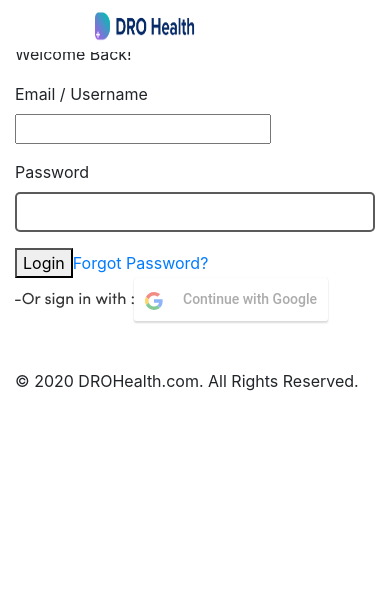
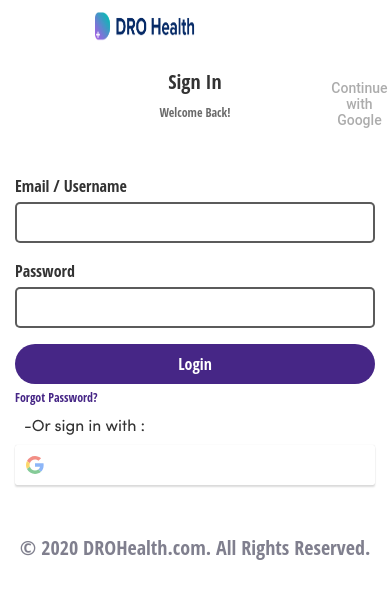
Before and after one commit to siccoo/dro-health, a React (Create React App) app: page /register in a window 390 px wide. Shown: the top 598 px of the page. Built offline with nearby package versions, Linux system fonts and the light colour scheme.

Commit message:
updates on Register/style.css

```diff
--- a/src/pages/Register/style.css
+++ b/src/pages/Register/style.css
@@ -33,8 +33,8 @@
 }
 
 .home-logo {
-    width: 174.86px;
-    height: 54.29px;
+    width: 140.86px;
+    height: 24.29px;
 }
 
 @media only screen and (max-width:1024px) {
@@ -45,7 +45,7 @@
 }
 
 .navbar-nav .nav-item .nav-btn {
-    background: #462686;
+    background: linear-gradient(90deg, #11A2BD 10%, #8B5CD4 100%);
     border-radius: 100px;
     color: #fff;
     font-family: "Open Sans Condensed";
@@ -107,7 +107,7 @@
         padding-right: 15px;
         padding-bottom: 15px;
         width: 100%;
-        background: linear-gradient(90deg, #0353A4 0%, #023E7D 100%);
+        background: linear-gradient(90deg, #11A2BD 0%, #8B5CD4 100%);
     }
     .navbar-collapse.collapsing {
         height: auto;
@@ -126,15 +126,15 @@
     }
 }
 
-.login-card {
+.signin-card {
     margin-top: 70px;
 }
 
-.login-card form {
+.signin-card form {
     max-width: 700px;
 }
 
-.login-card h3 {
+.signin-card h3 {
     /* max-width: 124px; */
     font-family: "Open Sans Condensed";
     font-style: normal;
@@ -146,13 +146,13 @@
 }
 
 @media (max-width: 992px) {
-    .login-card h3 {
+    .signin-card h3 {
         font-size: 20px;
         line-height: 24px;
     }
 }
 
-.login-card p {
+.signin-card p {
     max-width: 700px;
     font-family: "Open Sans Condensed";
     font-style: normal;
@@ -165,13 +165,13 @@
 }
 
 @media only screen and (max-width:1024px) {
-    .login-card p {
+    .signin-card p {
        font-size: 12px;
        line-height: 22px;
     }
 }
 
-.login-card label {
+.signin-card label {
     font-family: "Open Sans Condensed";
     font-style: normal;
     font-weight: normal;
@@ -186,7 +186,7 @@
     }
 }
 
-.login-card span {
+.signin-card span {
     right: 0;
     position: absolute;
     height: 100%;
@@ -206,7 +206,7 @@
     /* color: #a7abc3; */
 /* } */
 
-.login-card input[type="email"],
+.signin-card input[type="email"],
 input[type="password"] {
     padding: .6em .5em;
     background: #FFFFFF;
@@ -217,14 +217,14 @@
 }
 
 @media (max-width: 1024px) {
-    .login-card input[type="email"],
+    .signin-card input[type="email"],
     input[type="password"] {
         padding: .4em .3em;
         width: 100%;
     }
 }
 
-.login-card .forgot-password {
+.signin-card .forgot-password {
     max-width: 700px;
     font-family: "Open Sans Condensed";
     font-style: normal;
@@ -238,14 +238,14 @@
 }
 
 @media only screen and (max-width:1024px) {
-    .login-card .forgot-password {
+    .signin-card .forgot-password {
        font-size: 12px;
        line-height: 22px;
        margin: auto;
     }
 }
 
-.login-card button {
+.signin-card button {
     background: #462686;
     border-radius: 50px;
     width: 100%;
@@ -261,13 +261,13 @@
 }
 
 @media only screen and (min-device-width: 320px) and (max-device-width: 480px) {
-    .login-card button {
+    .signin-card button {
         padding: 6px 9px;
         font-size: 12px;
     }
 }
 
-.login-card .social-icons {
+.signin-card .social-icons {
     position: absolute;
    bottom: -35px;
    padding: 5px;
@@ -276,11 +276,11 @@
    border-radius: 5px;
 }
 
-.login-card .so-icon {
+.signin-card .so-icon {
     padding: 10px;
 }
 
-.login-card .copywright {
+.signin-card .copywright {
     max-width: 700px;
     font-family: "Open Sans Condensed";
     font-style: normal;
@@ -292,7 +292,7 @@
 }
 
 @media only screen and (min-device-width: 320px) and (max-device-width: 480px) {
-    .login-card .copywright {
+    .signin-card .copywright {
         font-size: 12px;
         line-height: 22px;
     }
```
